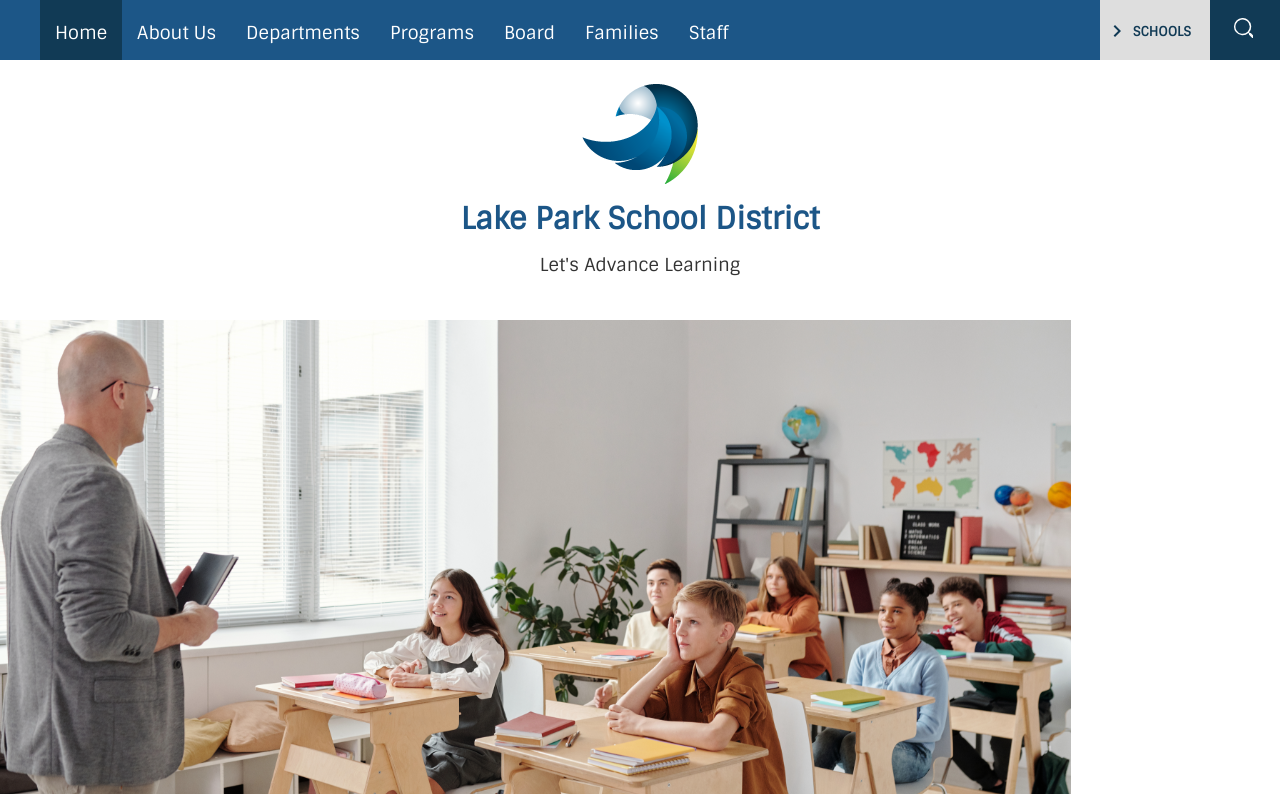
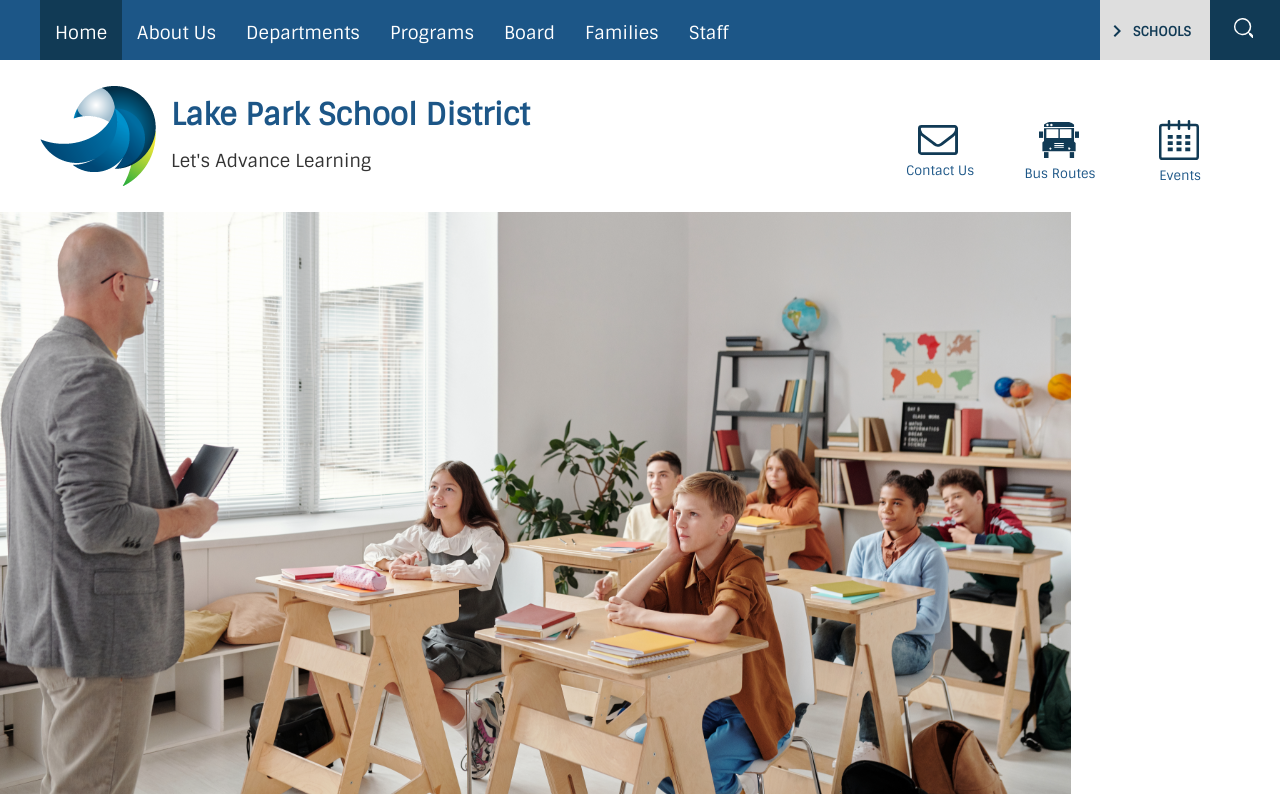
Before and after one commit to coderxdesigner/LPSD, a website: page index.html in a window 1280 px wide. Shown: the top 794 px of the page. Drawn offline with nearby package versions, Linux system fonts and the light colour scheme; grey boxes are pictures that could not be loaded.

Commit message:
Logo section desktop and mobile done

```diff
--- a/assets/css/style.css
+++ b/assets/css/style.css
@@ -56,7 +56,7 @@ a.nav-lnk {
 }
 /*page sections*/
 .pagesection {
-  padding: 1.2rem 0;
+  padding: 20px 40px;
 }
 
 /*nav*/
@@ -186,11 +186,21 @@ input[type="search"] {
   flex-direction: column;
   justify-content: center;
   align-items: center;
+  text-align: center;
 }
 .logo-section h1 {
   padding-top: 20px;
 }
-
+@media (min-width: 640px) {
+  .logo-section {
+    display: flex;
+    flex-direction: row;
+    text-align: left;
+  }
+  .logo-section > div:first-child {
+    padding-right: 15px;
+  }
+}
 /*desktop*/
 @media (min-width: 992px) {
   #mobile {
@@ -296,4 +306,53 @@ input[type="search"] {
     text-decoration: none;
     font-weight: bold;
   }
+  .logo-section {
+    justify-content: left;
+    align-items: left;
+  }
+  .ico-wrapper {
+    display: flex;
+    position: absolute;
+    right: 0px;
+    top: 30px;
+  }
+  .ico-wrapper p {
+    font-size: small;
+  }
+  .ico-itm {
+    width: 120px;
+    display: flex;
+    flex-direction: column;
+    align-items: center;
+    justify-content: center;
+  }
+  .ico_lnk img {
+    transform: translateY(0);
+    transition: transform 350ms ease-in-out;
+  }
+  .ico_env,
+  .ico_bus,
+  .ico_cal {
+    position: relative;
+  }
+  .ico_env {
+    top: 10px;
+    left: 12px;
+  }
+  .ico_bus {
+    top: 10px;
+    left: 14px;
+  }
+  .ico_cal {
+    top: 10px;
+  }
+  .ico_lnk:hover img {
+    transform: translateY(-6px);
+    transition: transform 350ms ease-in-out;
+  }
+  .logo-wrapper {
+    position: relative;
+    display: flex;
+    width: 100%;
+  }
 }
--- a/index.html
+++ b/index.html
@@ -74,27 +74,27 @@
         <div class="logo-wrapper white-bg">
           <div class="logo-section">
             <div><img src="assets/img/icons/logo.png" alt="Lake Park School District Logo" /></div>
-            <h1>Lake Park School District</h1>
-            <p>Let's Advance Learning</p>
+            <div><h1>Lake Park School District</h1>
+            <p>Let's Advance Learning</p></div>
           </div>
           <div>
             <div class="ico-wrapper">
-              <div>
-                <a href="">
-                  <div><img src="assets/img/icons/ico_nav_envelope.svg" alt="Contact Us" /></div>
-                  <div>Contact Us</div>
+              <div class="ico-itm">
+                <a class="ico_lnk" href="">
+                  <div><img class="ico_env" src="assets/img/icons/ico_nav_envelope.svg" alt="Contact Us" /></div>
+                  <p>Contact Us</p>
                 </a>
               </div>
-              <div>
-                <a href="">
-                  <div><img src="assets/img/icons/ico_nav_bus.svg" alt="Bus Routes" /></div>
-                  <div>Bus Routes</div>
+              <div class="ico-itm">
+                <a class="ico_lnk" href="">
+                  <div><img class="ico_bus" src="assets/img/icons/ico_nav_bus.svg" alt="Bus Routes" /></div>
+                  <p>Bus Routes</p>
                 </a>
               </div>
-              <div>
-                <a href="">
-                  <div><img src="assets/img/icons/ico_nav_calendar.svg" alt="" /></div>
-                  <div>Events</div>
+              <div class="ico-itm">
+                <a class="ico_lnk" href="">
+                  <div><img class="ico_cal" src="assets/img/icons/ico_nav_calendar.svg" alt="Events" /></div>
+                  <p>Events</p>
                 </a>
               </div>
             </div>
```
